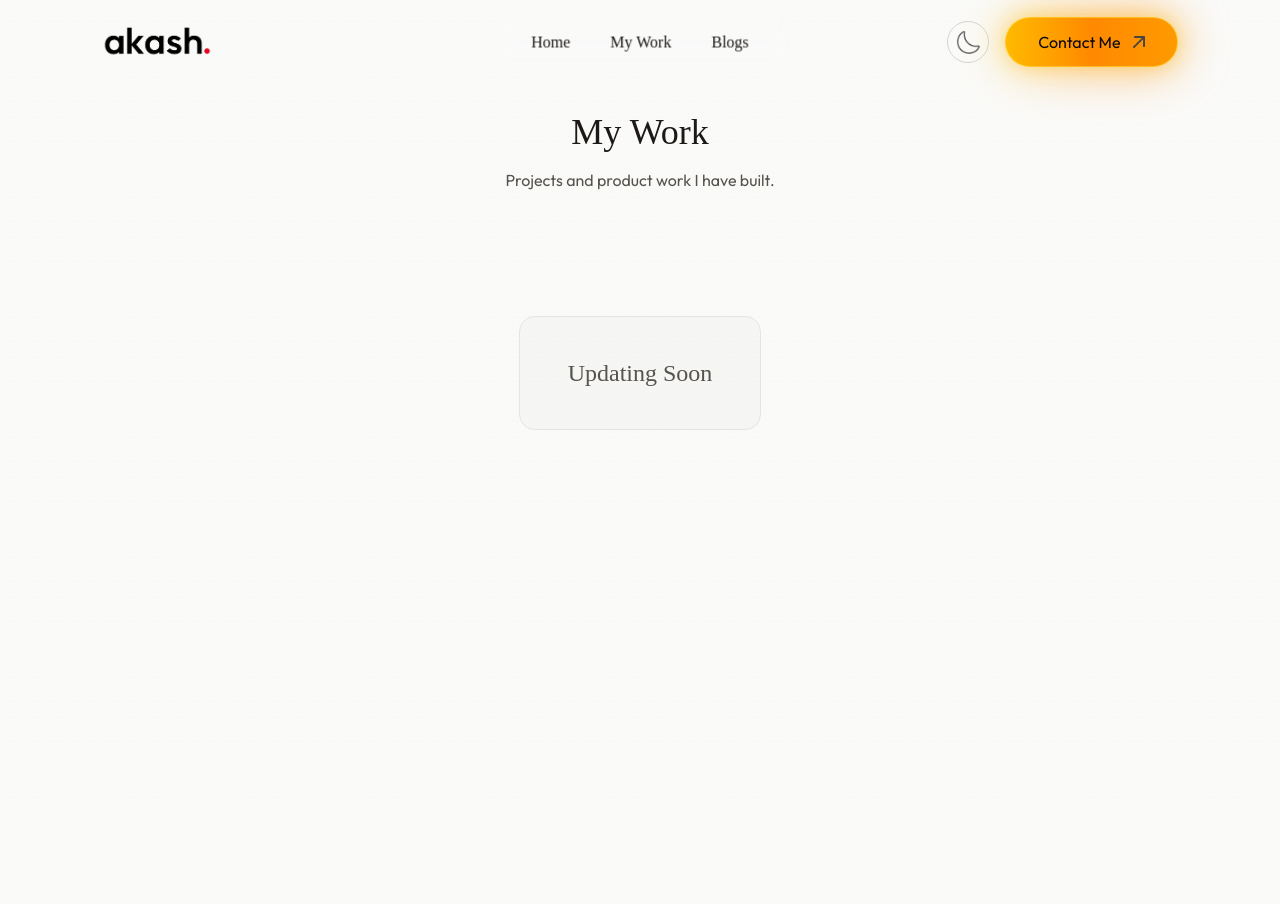
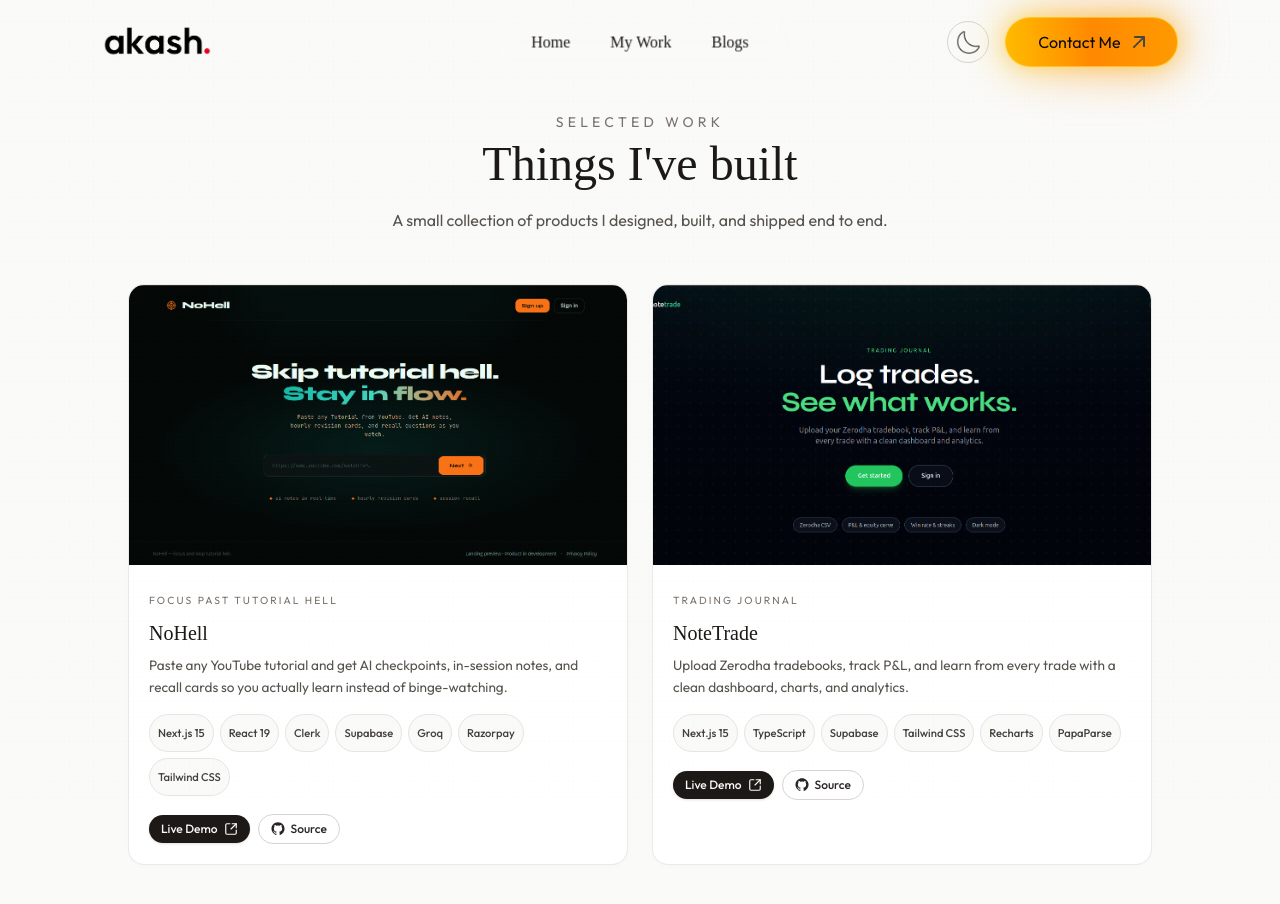
Before and after one commit to Akashpandeye/portfolio, a Next.js app: page /work in a window 1280 px wide. Shown: the top 904 px of the page. Before the commit the page ends 800 px from the top, so only its background shows below. Built offline with nearby package versions, Linux system fonts and the light colour scheme; a web font is replaced by a local one.

Commit message:
added 2 of my work

```diff
--- a/src/app/work/page.tsx
+++ b/src/app/work/page.tsx
@@ -1,29 +1,179 @@
 'use client'
 
+import Image, { StaticImageData } from "next/image";
 import Navbar from "../components/Navbar";
 import { motion } from "motion/react";
+import noteTradeImg from "@/assets/image copy.png";
+import noHellImg from "@/assets/image.png";
+
+type Project = {
+  title: string;
+  tagline: string;
+  description: string;
+  image: StaticImageData;
+  imageAlt: string;
+  tech: string[];
+  liveUrl: string;
+  githubUrl: string;
+  accent: string;
+};
+
+const projects: Project[] = [
+  {
+    title: "NoHell",
+    tagline: "Focus past tutorial hell",
+    description:
+      "Paste any YouTube tutorial and get AI checkpoints, in-session notes, and recall cards so you actually learn instead of binge-watching.",
+    image: noHellImg,
+    imageAlt: "NoHell landing preview",
+    tech: ["Next.js 15", "React 19", "Clerk", "Supabase", "Groq", "Razorpay", "Tailwind CSS"],
+    liveUrl: "https://no-hell.vercel.app/",
+    githubUrl: "https://github.com/Akashpandeye/NoHell",
+    accent: "from-amber-400/60 via-orange-400/50 to-rose-400/60",
+  },
+  {
+    title: "NoteTrade",
+    tagline: "Trading journal",
+    description:
+      "Upload Zerodha tradebooks, track P&L, and learn from every trade with a clean dashboard, charts, and analytics.",
+    image: noteTradeImg,
+    imageAlt: "NoteTrade dashboard preview",
+    tech: ["Next.js 15", "TypeScript", "Supabase", "Tailwind CSS", "Recharts", "PapaParse"],
+    liveUrl: "https://note-trade-murex.vercel.app/",
+    githubUrl: "https://github.com/Akashpandeye/note-trade",
+    accent: "from-emerald-400/60 via-teal-400/50 to-emerald-500/60",
+  },
+];
+
+function ExternalIcon({ className = "w-4 h-4" }: { className?: string }) {
+  return (
+    <svg
+      viewBox="0 0 24 24"
+      fill="none"
+      stroke="currentColor"
+      strokeWidth="2"
+      strokeLinecap="round"
+      strokeLinejoin="round"
+      className={className}
+      aria-hidden="true"
+    >
+      <path d="M14 3h7v7" />
+      <path d="M21 3l-9 9" />
+      <path d="M21 14v5a2 2 0 0 1-2 2H5a2 2 0 0 1-2-2V5a2 2 0 0 1 2-2h5" />
+    </svg>
+  );
+}
+
+function GithubIcon({ className = "w-4 h-4" }: { className?: string }) {
+  return (
+    <svg
+      viewBox="0 0 24 24"
+      fill="currentColor"
+      className={className}
+      aria-hidden="true"
+    >
+      <path d="M12 .5C5.73.5.78 5.45.78 11.72c0 4.94 3.2 9.13 7.65 10.61.56.1.77-.24.77-.54v-1.9c-3.11.68-3.77-1.5-3.77-1.5-.51-1.3-1.25-1.65-1.25-1.65-1.02-.7.08-.69.08-.69 1.13.08 1.72 1.16 1.72 1.16 1 1.72 2.63 1.22 3.27.93.1-.73.39-1.22.71-1.5-2.48-.28-5.09-1.24-5.09-5.51 0-1.22.43-2.21 1.15-2.99-.12-.28-.5-1.42.11-2.96 0 0 .94-.3 3.08 1.14a10.7 10.7 0 0 1 5.62 0c2.14-1.44 3.08-1.14 3.08-1.14.61 1.54.23 2.68.11 2.96.72.78 1.15 1.77 1.15 2.99 0 4.28-2.61 5.22-5.1 5.5.4.34.76 1.02.76 2.06v3.05c0 .3.21.65.78.54 4.45-1.48 7.65-5.67 7.65-10.61C23.22 5.45 18.27.5 12 .5z" />
+    </svg>
+  );
+}
 
 export default function WorkPage() {
   return (
     <>
       <Navbar />
-      <main className="pt-28 pb-16 min-h-screen bg-stone-50 text-stone-900 dark:bg-zinc-950 dark:text-zinc-100">
-        <div className="w-[92%] md:w-[90%] max-w-6xl mx-auto">
-        <h1 className="text-4xl font-ovo text-center mb-3">My Work</h1>
-        <p className="text-center text-stone-600 dark:text-zinc-300 mb-10">
-          Projects and product work I have built.
-        </p>
-
-        <div className="flex items-center justify-center py-20">
+      <main className="relative pt-28 pb-20 min-h-screen bg-stone-50 text-stone-900 dark:bg-zinc-950 dark:text-zinc-100">
+        <div className="w-[92%] md:w-[90%] max-w-5xl mx-auto relative">
           <motion.div
-            initial={{ opacity: 0, y: 16 }}
+            initial={{ opacity: 0, y: 12 }}
             animate={{ opacity: 1, y: 0 }}
             transition={{ duration: 0.5 }}
-            className="rounded-2xl border border-stone-200 dark:border-zinc-700 bg-stone-100/80 dark:bg-zinc-900/80 px-12 py-10 text-center"
+            className="text-center mb-12"
           >
-            <p className="text-2xl font-ovo text-stone-600 dark:text-zinc-300">Updating Soon</p>
+            <p className="text-sm tracking-[0.3em] uppercase text-stone-500 dark:text-zinc-400">
+              Selected Work
+            </p>
+            <h1 className="text-4xl md:text-5xl font-ovo mt-2">Things I&apos;ve built</h1>
+            <p className="mt-4 max-w-xl mx-auto text-stone-600 dark:text-zinc-300">
+              A small collection of products I designed, built, and shipped end to end.
+            </p>
           </motion.div>
-        </div>
+
+          <div className="grid grid-cols-1 sm:grid-cols-2 gap-5 md:gap-6">
+            {projects.map((project, idx) => (
+              <motion.article
+                key={project.title}
+                initial={{ opacity: 0, y: 24 }}
+                whileInView={{ opacity: 1, y: 0 }}
+                viewport={{ once: true, margin: "-80px" }}
+                transition={{ duration: 0.5, delay: idx * 0.08, ease: "easeOut" }}
+                whileHover={{ y: -4 }}
+                className="group relative rounded-2xl overflow-hidden border border-stone-200/80 dark:border-zinc-800 bg-white dark:bg-zinc-900/70 backdrop-blur-sm shadow-[0_2px_16px_-12px_rgba(0,0,0,0.15)] hover:shadow-[0_16px_40px_-20px_rgba(0,0,0,0.25)] dark:shadow-[0_2px_16px_-12px_rgba(0,0,0,0.6)] dark:hover:shadow-[0_20px_48px_-24px_rgba(251,191,36,0.22)] transition-all duration-300"
+              >
+                <span
+                  className={`pointer-events-none absolute -inset-px rounded-2xl bg-gradient-to-br ${project.accent} opacity-0 group-hover:opacity-60 blur-md transition-opacity duration-500 -z-10`}
+                  aria-hidden="true"
+                />
+
+                <div className="relative aspect-[16/9] overflow-hidden bg-stone-100 dark:bg-zinc-800">
+                  <Image
+                    src={project.image}
+                    alt={project.imageAlt}
+                    fill
+                    sizes="(min-width: 768px) 50vw, 100vw"
+                    className="object-cover object-top transition-transform duration-[600ms] ease-out group-hover:scale-[1.04]"
+                    priority={idx === 0}
+                  />
+                  <div className="absolute inset-0 bg-gradient-to-t from-black/30 via-transparent to-transparent opacity-0 group-hover:opacity-100 transition-opacity duration-300" />
+                </div>
+
+                <div className="p-4 md:p-5 flex flex-col gap-4">
+                  <div>
+                    <p className="text-[0.65rem] tracking-[0.2em] uppercase text-stone-500 dark:text-zinc-400 mb-1">
+                      {project.tagline}
+                    </p>
+                    <h2 className="text-xl font-ovo leading-tight">
+                      {project.title}
+                    </h2>
+                    <p className="mt-2 text-[0.85rem] leading-relaxed text-stone-600 dark:text-zinc-300">
+                      {project.description}
+                    </p>
+                  </div>
+
+                  <div className="flex flex-wrap gap-1.5">
+                    {project.tech.map((t) => (
+                      <span
+                        key={t}
+                        className="inline-flex items-center text-[0.7rem] font-medium px-2 py-0.5 rounded-full border border-stone-200 dark:border-zinc-700 bg-stone-50 dark:bg-zinc-800/80 text-stone-700 dark:text-zinc-200 transition-colors duration-200"
+                      >
+                        {t}
+                      </span>
+                    ))}
+                  </div>
+
+                  <div className="flex items-center gap-2 pt-0.5">
+                    <a
+                      href={project.liveUrl}
+                      target="_blank"
+                      rel="noreferrer noopener"
+                      className="cursor-pointer inline-flex items-center gap-1.5 px-3 py-1.5 rounded-full text-xs font-medium bg-stone-900 text-stone-50 hover:bg-stone-800 dark:bg-amber-400 dark:text-stone-950 dark:hover:bg-amber-300 shadow-sm hover:shadow-md transition-all duration-200 focus:outline-none focus-visible:ring-2 focus-visible:ring-offset-2 focus-visible:ring-amber-400 dark:focus-visible:ring-offset-zinc-900"
+                    >
+                      Live Demo
+                      <ExternalIcon className="w-3.5 h-3.5" />
+                    </a>
+                    <a
+                      href={project.githubUrl}
+                      target="_blank"
+                      rel="noreferrer noopener"
+                      className="cursor-pointer inline-flex items-center gap-1.5 px-3 py-1.5 rounded-full text-xs font-medium border border-stone-300 dark:border-zinc-700 text-stone-800 dark:text-zinc-100 hover:bg-stone-100 dark:hover:bg-zinc-800 transition-colors duration-200 focus:outline-none focus-visible:ring-2 focus-visible:ring-offset-2 focus-visible:ring-stone-400 dark:focus-visible:ring-offset-zinc-900"
+                    >
+                      <GithubIcon className="w-3.5 h-3.5" />
+                      Source
+                    </a>
+                  </div>
+                </div>
+              </motion.article>
+            ))}
+          </div>
         </div>
       </main>
     </>
```
Also changed, not shown: src/assets/image copy.png (added), src/assets/image.png (added).
